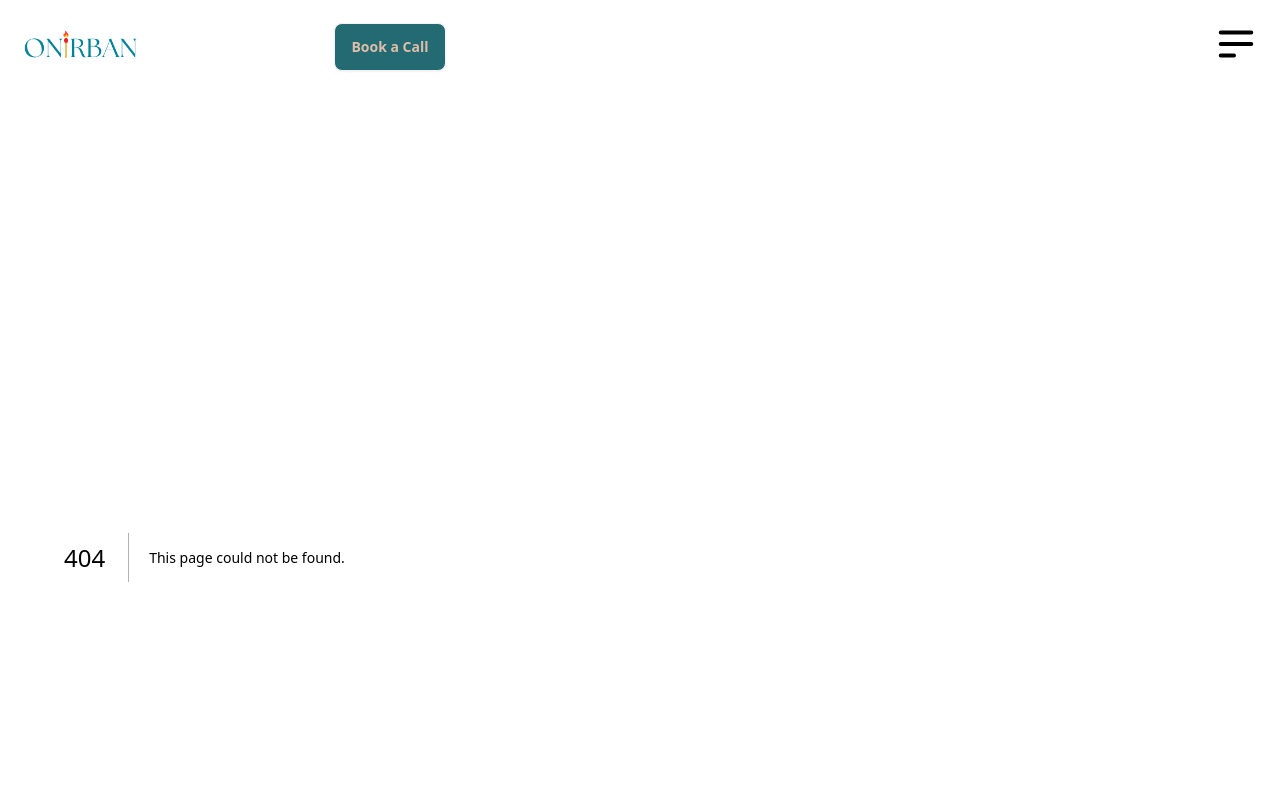
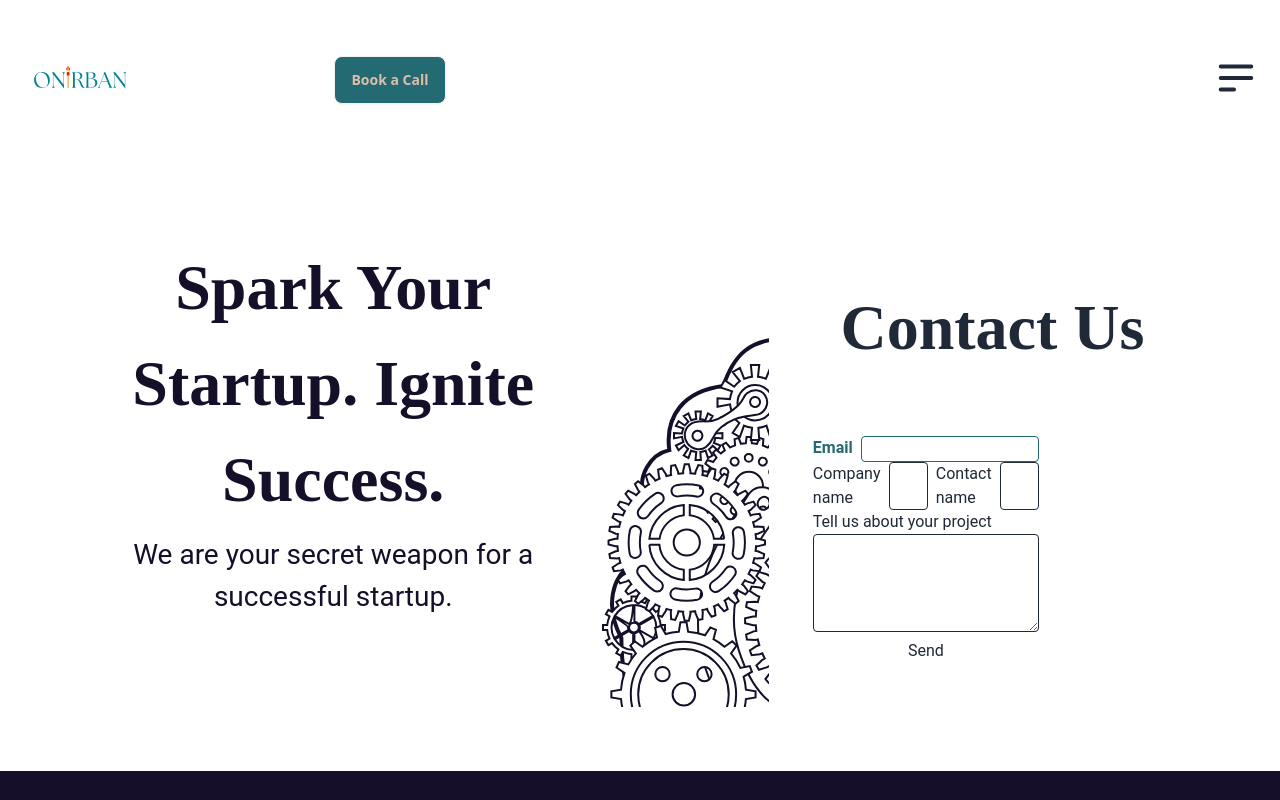
Before and after one commit to onirbanltd/corporate-site, a Next.js app: page /contact-us in a window 1280 px wide. Before the commit this address had no page. Shown: the top 800 px of the page. Built offline with nearby package versions, Linux system fonts and the light colour scheme.

Commit message:
logo svg

```diff
--- /dev/null
+++ b/app/api/contact/route.ts
@@ -0,0 +1,37 @@
+import { NextRequest, NextResponse } from "next/server";
+
+
+const fs = require('fs');
+const path = require('path')
+
+export async function POST(request: NextRequest) {
+    const data = await request.json();
+    const filepPath = path.resolve(process.cwd(), "app/data/submission.json");
+
+    let submission: any = [];
+
+    try {
+        const data = fs.readFileSync(filepPath, 'utf8');
+        submission = JSON.parse(data);
+
+    } catch (error) {
+        console.error(error)
+
+    }
+
+    submission.push(data);
+
+
+    try {
+        const newData = JSON.stringify(submission, null, 2);
+        fs.writeFileSync(filepPath, newData, "utf8");
+    } catch (error) {
+        console.error(error);
+
+    }
+
+    return NextResponse.json({
+        data: data,
+        message: "This message has been successfully sent."
+    })
+}
--- a/app/components/footer/page.tsx
+++ b/app/components/footer/page.tsx
@@ -2,7 +2,7 @@
 import react from "react"
 import Image from "next/image";
 import Link from "next/link";
-import Logo from "../../../public/Onirban8.png"
+import Logo from "../../../public/Onirban8.svg"
 import Linkedin from "../../../public/social-icons/li.svg"
 import X from "../../../public/social-icons/x.svg"
 import Tiktok from "../../../public/social-icons/tiktok.svg"
--- a/app/components/navbar/page.tsx
+++ b/app/components/navbar/page.tsx
@@ -4,7 +4,7 @@ import { useState } from 'react';
 import { usePathname } from 'next/navigation';
 import Image from 'next/image';
 import Link from 'next/link';
-import Logo from "../../../public/Onirban8.png"
+import Logo from "../../../public/Onirban8.svg"
 import Calendly from '../contact-us/components/Calendly';
 import { sendGTMEvent } from "@next/third-parties/google";
 
--- /dev/null
+++ b/app/contact-us/components/ContactForm.tsx
@@ -0,0 +1,60 @@
+
+"use client"
+import React from 'react'
+import { useState } from 'react';
+
+
+
+
+const ContactForm = () => {
+    const [isMessageSent, setMessageSent] = useState<boolean>(false);
+    async function passData(event: any) {
+        event.preventDefault();
+        const contactData = {
+            email: String(event.target.email.value),
+            company: String(event.target.company.value),
+            contactName: String(event.target.yourname.value),
+            message: String(event.target.message.value),
+
+        };
+        try {
+            const response = await fetch('/api/contact', {
+                method: 'POST',
+                body: JSON.stringify(contactData),
+                headers: {
+                    "Content-Type": "application/json"
+                }
+            })
+            if (!response.ok) {
+                throw new Error("HTTP Error! status" + response.status)
+            }
+        } catch (error) {
+            console.error("Error sending contact data:", error);
+        }
+        console.log(contactData);
+
+    }
+    return (<>
+
+        <form onSubmit={passData} className=' w-2/3 p-lengthMd2 font-roboto text-h4 '>
+            <div className='flex justify-start gap-lengthSm3 pt-lengthSm3 font-roboto font-semibold text-caribbean'><label htmlFor="email">Email</label>
+                <input className='border border-gray-300 px-2 py-1 rounded w-full' type="email" name="email" id="email" /></div>
+            <div className='flex justify-around gap-lengthSm3  pt-lengthSm'><label htmlFor="company">Company name</label>
+                <input className='border border-gray-300 px-2 py-1 rounded w-full gap-lengthSm3' type="text" name="company" id="company" />
+                <label htmlFor="name">Contact name</label>
+                <input className='border border-gray-300 px-2 py-1 rounded w-full' type="text" name="yourname" id="yourname" /></div>
+            <div className='gap-lengthSm3 pt-lengthSm'><label htmlFor="message">Tell us about your project</label>
+                <textarea className='border border-gray-300 px-2 py-1 rounded w-full' name="message" id="message" maxLength={3000} rows={4} /></div>
+
+
+            <div className='flex justify-center fill-caribbean'>
+                <button type='submit'>Send</button>
+            </div>
+
+        </form>
+        {isMessageSent && <p>Thank you for your message. We will get back to you shortly!</p>}
+    </>
+    )
+}
+
+export default ContactForm;
--- /dev/null
+++ b/app/contact-us/page.tsx
@@ -0,0 +1,24 @@
+import React from 'react'
+import ContactForm from './components/ContactForm'
+import Brain from '../components/brain/brain'
+const ContactUS = () => {
+    return (
+        <>
+            <section className=' pt-lengthMd1'>
+                <div className=' font-oswald   text-purple'>
+                    <h1 className='text-center text-h1 font-extrabold'>Spark Your Startup. Ignite Success.</h1>
+                    <p className='font-roboto text-h2 text-purple  pt-lengthSm2 text-center'>We are your secret weapon for a successful startup.
+                    </p>
+                </div>
+
+            </section>
+            <section className='flex justify-center'><Brain /></section>
+            <section className='px-lengthMd3 py-lengthMd3'>
+                <div className=' font-oswald font-bold text-h1 p-lengthLg1 text-center'>Contact Us</div>
+                <ContactForm></ContactForm>
+            </section>
+        </>
+    )
+}
+
+export default ContactUS;
```
Also changed, not shown: public/Onirban8.svg (added).
